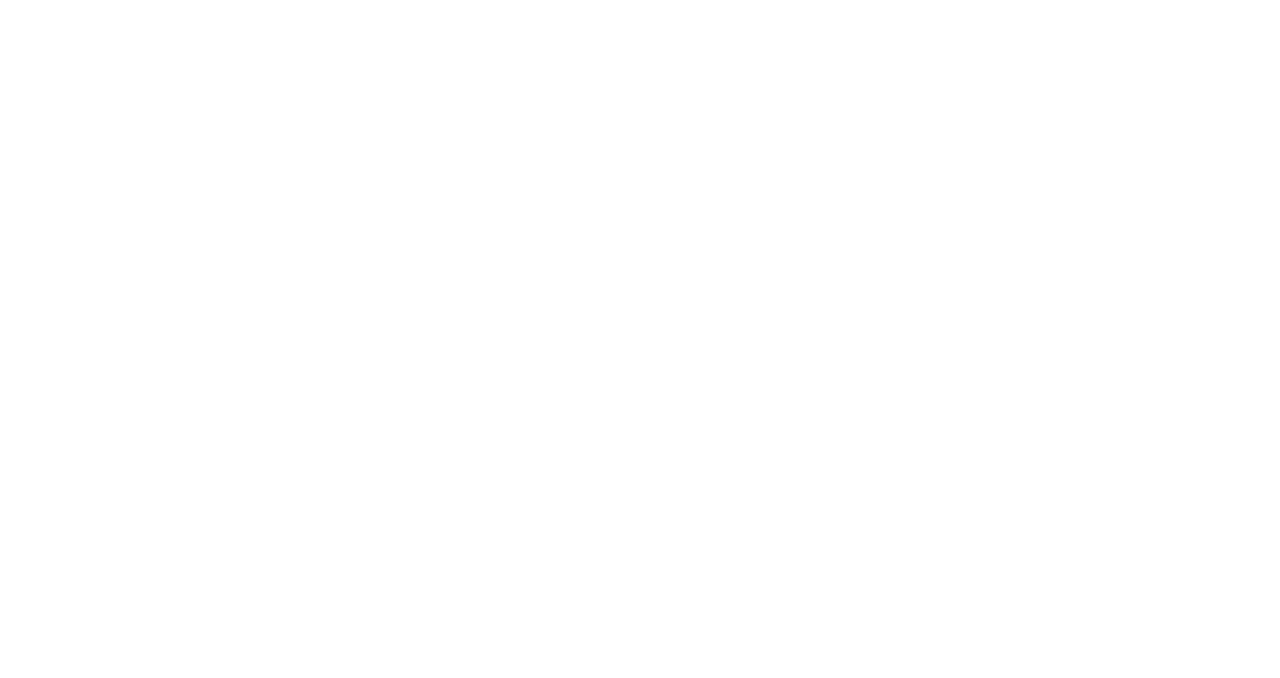
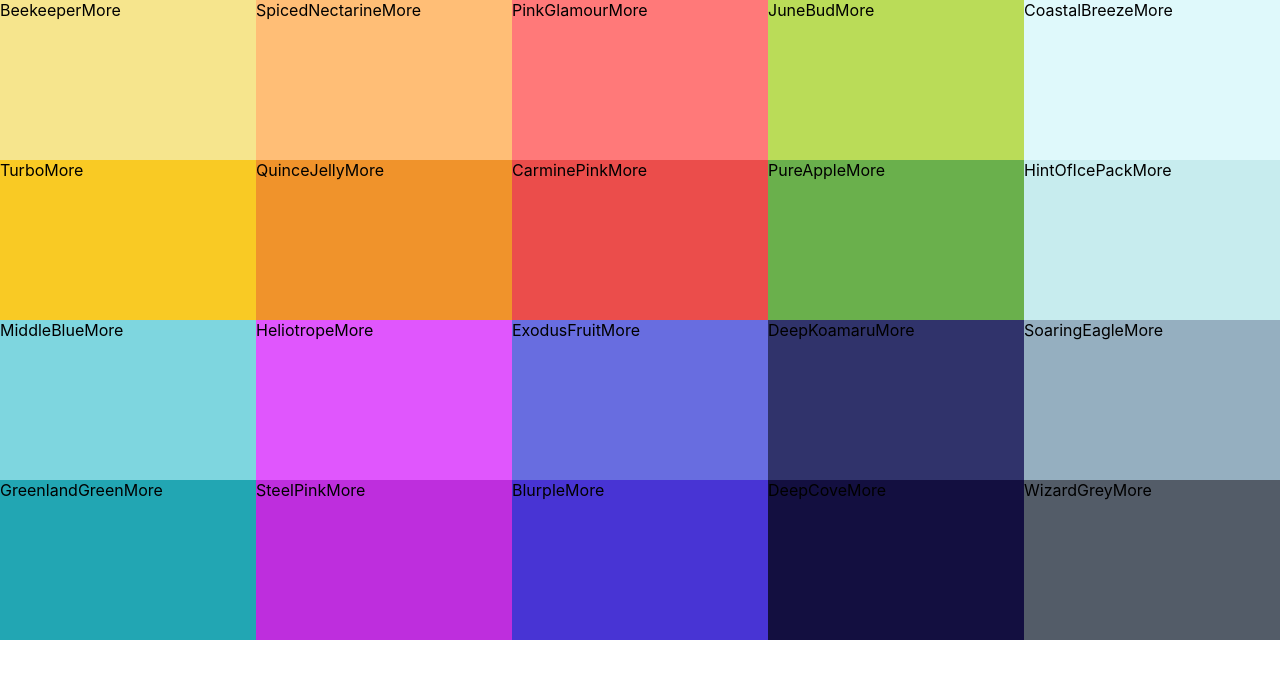
Before and after one commit to Ollie-lee/colorPalette, a React (Create React App) app in the folder colors-app/: page / in a window 1280 px wide. Shown: the top 678 px of the page. Built offline with nearby package versions, Linux system fonts and the light colour scheme.

Commit message:
add color box

```diff
--- /dev/null
+++ b/colors-app/src/ColorBox.css
@@ -0,0 +1,8 @@
+.ColorBox {
+  width: 20%;
+  height: 25%;
+  margin: 0 auto;
+  display: inline-block;
+  position: relative;
+  cursor: pointer;
+}
--- /dev/null
+++ b/colors-app/src/ColorBox.js
@@ -0,0 +1,13 @@
+import React, { Component } from 'react'
+import './ColorBox.css'
+
+export default class ColorBox extends Component {
+    render() {
+        return (
+            <div style={{ background: this.props.background }} className='ColorBox' >
+                <span>{this.props.name}</span>
+                <span>More</span>
+            </div>
+        )
+    }
+}
--- /dev/null
+++ b/colors-app/src/Palette.css
@@ -0,0 +1,7 @@
+.Palette{
+  height: 100vh;
+}
+
+.Palette-colors{
+  height: 80%;
+}
--- a/colors-app/src/Palette.js
+++ b/colors-app/src/Palette.js
@@ -1,13 +1,17 @@
 import React, { Component } from 'react'
-
+import ColorBox from './ColorBox'
+import './Palette.css'
 export class Palette extends Component {
     render() {
+        const colorBoxes = this.props.colors.map(color =>
+            (<ColorBox background={color.color}
+                name={color.name} />))
         return (
             <div className='Palette'>
                 {/* todo: navbar */}
                 <div className='Palette-colors'>
                     {/* bunch of color boxes */}
-
+                    {colorBoxes}
                 </div>
                 {/* footer eventually */}
             </div>
```
